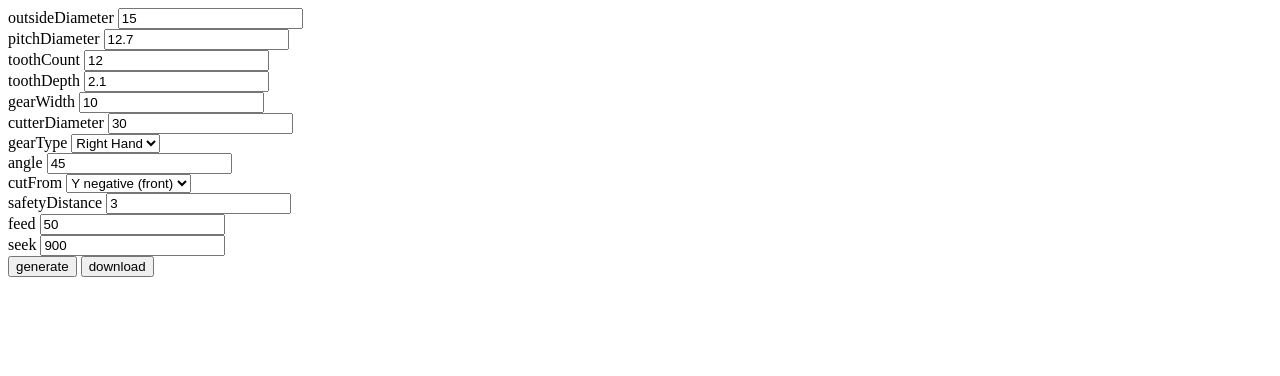
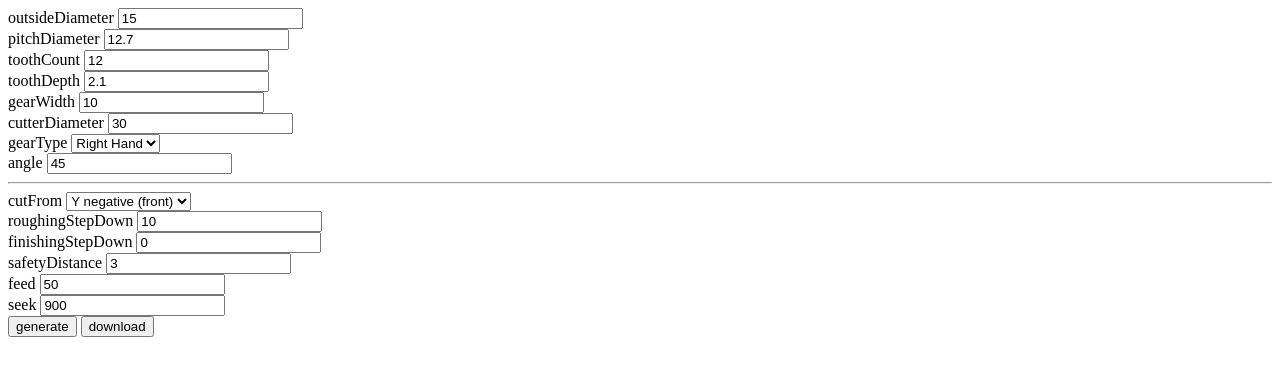
Before and after one commit to dariuskt/gcoder, a PHP site: the page made by index.php in a window 1280 px wide. Shown: the top 376 px of the page. Run offline with PHP 8.4, Linux system fonts and the light colour scheme.

Commit message:
Implemented multi-pass cutting. fixes #3

```diff
--- a/form.php
+++ b/form.php
@@ -34,12 +34,18 @@
 <br/>
 	<label for="angle">angle</label>
 	<input name="angle" id="angle" type="text" value="<?=@$_GET['angle']?>">
-<br/>
+<hr/>
 	<label for="cutFrom">cutFrom</label>
 	<select name="cutFrom" id="cutFrom">
 		<option value="-1" <?=(@$_GET['cutFrom']<0)?'selected="selected"':'';?>>Y negative (front)</option>
 		<option value="+1" <?=(@$_GET['cutFrom']>0)?'selected="selected"':'';?>>Y positive (rear)</option>
 	</select>
+<br>
+	<label for="roughingStepDown">roughingStepDown</label>
+	<input name="roughingStepDown" id="roughingStepDown" type="text" value="<?=@$_GET['roughingStepDown']?>">
+<br/>
+	<label for="finishingStepDown">finishingStepDown</label>
+	<input name="finishingStepDown" id="finishingStepDown" type="text" value="<?=@$_GET['finishingStepDown']?>">
 <br/>
 	<label for="safetyDistance">safetyDistance</label>
 	<input name="safetyDistance" id="safetyDistance" type="text" value="<?=@$_GET['safetyDistance']?>">
--- a/helical.php
+++ b/helical.php
@@ -12,6 +12,9 @@ class Helical {
 	private $gearWidth = null;
 	private $cutterDiameter = null;
 	private $angle = null;
+
+	private $roughingStepDown = null;
+	private $finishingStepDown = null;
 	private $cutFrom = null;
 	private $safetyDistance = null;
 	private $feed = null;
@@ -42,8 +45,9 @@ class Helical {
 		return $str;
 	}
 
-	private function tooth2g($toothNumber) {
-		$s=sprintf("(TOOTH %d/%d)\n", $toothNumber+1, $this->toothCount);
+	private function tooth2g($toothNumber, $depth=null) {
+		if ($depth === null) { $depth = $this->toothDepth; }
+		$s=sprintf("(TOOTH %d/%d, depth:%.2f)\n", $toothNumber+1, $this->toothCount, $depth);
 
 		$y0 = (($this->outsideDiameter + $this->cutterDiameter) / 2);
 		$a0 = 360 / $this->toothCount * $toothNumber;
@@ -59,7 +63,7 @@ class Helical {
 		));
 
 		$s.=Gcode::seek(array(
-			'y' => ($y0 - $this->toothDepth) * $this->cutFrom,
+			'y' => ($y0 - $depth) * $this->cutFrom,
 		));
 
 		$s.=Gcode::feed(array(
@@ -111,7 +115,25 @@ class Helical {
 
 		for ($tooth=0; $tooth<$this->toothCount; $tooth++) {
 			$gcode.="\n";
-			$gcode.= $this->tooth2g($tooth);
+
+			$depth = 0;
+			$total_roughing_depth = $this->toothDepth - $this->finishingStepDown;
+			while ($depth < $total_roughing_depth) {
+				if ( ($depth + $this->roughingStepDown) < $total_roughing_depth ) {
+					$depth += $this->roughingStepDown;
+					$gcode.= $this->tooth2g($tooth, $depth);
+				} else {
+					$depth = $total_roughing_depth;
+					$gcode.= $this->tooth2g($tooth, $total_roughing_depth);
+				}
+			}
+
+			$other_steps = $total_roughing_depth / $this->roughingStepDown;
+
+			// Do finishing cut only if it is significant.
+			if ( abs($this->finishingStepDown) > 0.001 ) {
+				$gcode.= $this->tooth2g($tooth);
+			}
 		}
 
 		$gcode.="\n";
--- a/index.php
+++ b/index.php
@@ -3,18 +3,20 @@
 require_once("helical.php");
 
 $reqFields = array(
-	'outsideDiameter' => 15,
-	'pitchDiameter'   => 12.7,
-	'toothCount'      => 12,
-	'toothDepth'      => 2.1,
-	'gearWidth'       => 10,
-	'cutterDiameter'  => 30,
-	'gearType'        => 'rh',
-	'angle'           => 45,
-	'cutFrom'         => -1,
-	'safetyDistance'  => 3,
-	'feed'            => 50,
-	'seek'            => 900,
+	'outsideDiameter'   => 15,
+	'pitchDiameter'     => 12.7,
+	'toothCount'        => 12,
+	'toothDepth'        => 2.1,
+	'gearWidth'         => 10,
+	'cutterDiameter'    => 30,
+	'gearType'          => 'rh',
+	'angle'             => 45,
+	'roughingStepDown'  => 10,
+	'finishingStepDown' => 0,
+	'cutFrom'           => -1,
+	'safetyDistance'    => 3,
+	'feed'              => 50,
+	'seek'              => 900,
 );
 foreach ($reqFields as $name=>$value) {
 	if (isset($_GET) && !isset($_GET[$name]) || strLen($_GET[$name]) == 0) {
```
